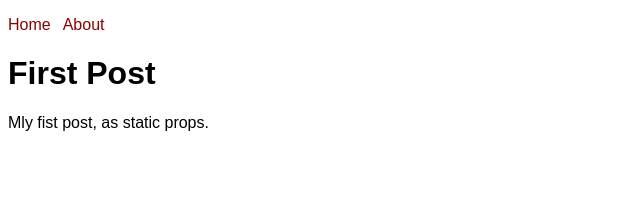
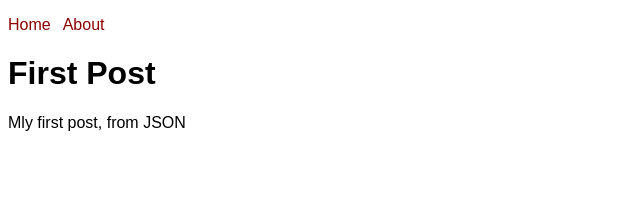
Before and after one commit to tamy-vivas/next-tutorial, a Next.js app in the folder next-blog/: page /post/first-post in a window 1280 px wide. Shown: the top 204 px of the page, without its empty margins (0-640 px from the left). Built offline with nearby package versions, Linux system fonts and the light colour scheme.

Commit message:
feat: Reading a file

```diff
--- /dev/null
+++ b/next-blog/content/post/first-post.json
@@ -0,0 +1,4 @@
+{
+  "title": "First Post",
+  "body": "Mly first post, from JSON"
+}
--- a/next-blog/pages/post/first-post.js
+++ b/next-blog/pages/post/first-post.js
@@ -1,12 +1,14 @@
 import Head from "next/head";
+import { readFile } from "fs/promises";
 
 export const getStaticProps = async () => {
+  console.log("[firstPostPage] getStaticProps");
+  const data = await readFile("content/post/first-post.json", "utf8");
+  const post = JSON.parse(data);
+
   return {
     props: {
-      post: {
-        title: "First Post",
-        body: "Mly fist post, as static props.",
-      },
+      post,
     },
   };
 };
```
